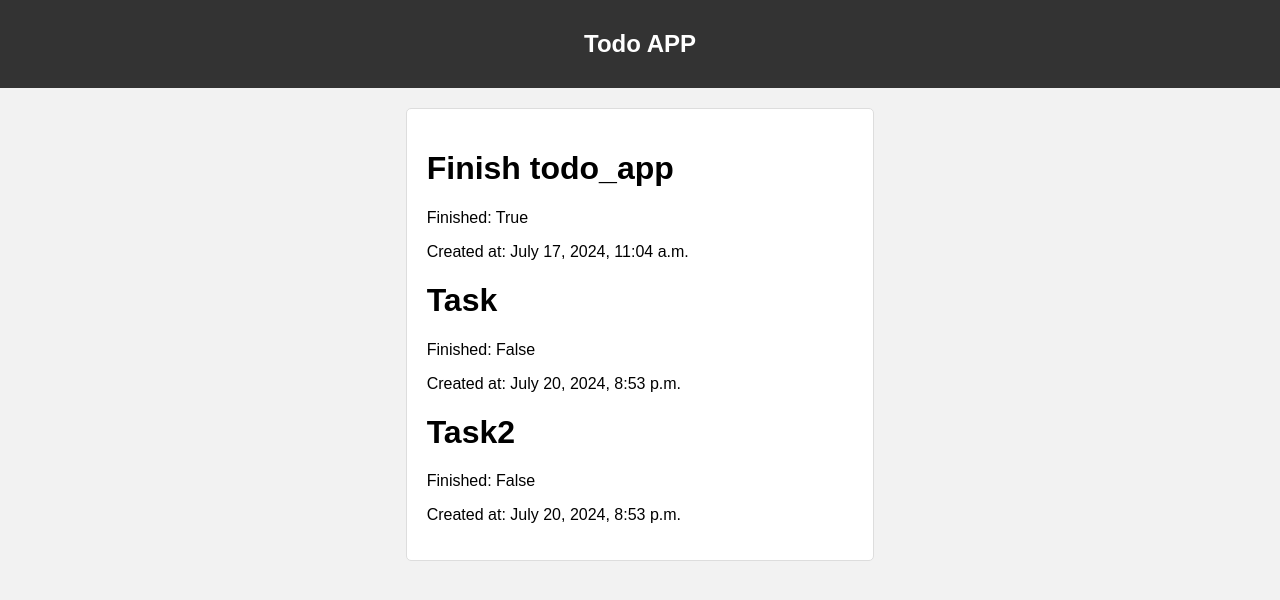
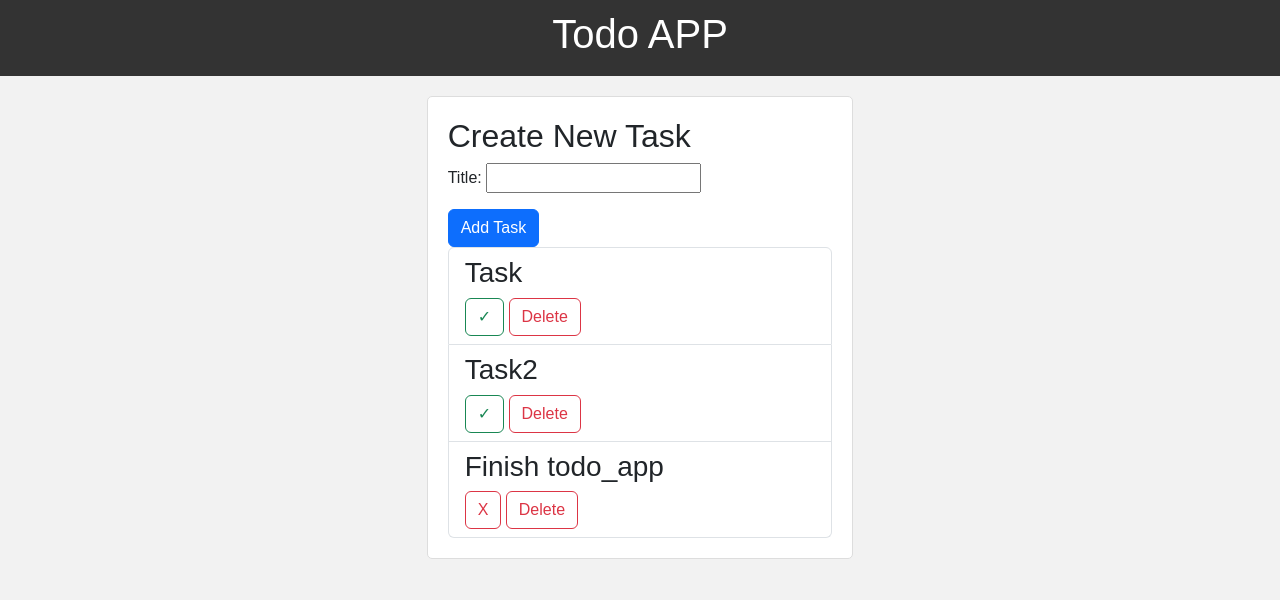
Before and after one commit to mvace/todo_app, a Django app: page / in a window 1280 px wide. Shown: the top 600 px of the page. Run offline with Django 5.2, Linux system fonts and the light colour scheme; data comes from the database, SQL or seed files in the repository; both versions use the stored data as it was after the commit.

Commit message:
TaskListCreate View added, TaskForm Created and form added to index page, delete and do/undo buttond added

```diff
--- /dev/null
+++ b/todo/forms.py
@@ -0,0 +1,8 @@
+from django import forms
+from .models import Task
+
+
+class TaskForm(forms.ModelForm):
+    class Meta:
+        model = Task
+        fields = ["title"]
--- a/todo/templates/todo/base.html
+++ b/todo/templates/todo/base.html
@@ -4,6 +4,7 @@
     <meta charset="UTF-8">
     <meta name="viewport" content="width=device-width, initial-scale=1.0">
     <title>Todo APP</title>
+    <link href="https://cdn.jsdelivr.net/npm/bootstrap@5.3.3/dist/css/bootstrap.min.css" rel="stylesheet" integrity="sha384-QWTKZyjpPEjISv5WaRU9OFeRpok6YctnYmDr5pNlyT2bRjXh0JMhjY6hW+ALEwIH" crossorigin="anonymous">
     <style>
         /* Set light grey background */
         body {
@@ -55,6 +56,6 @@
             {% endblock %}
         </div>
     </main>
-
+    <script src="https://cdn.jsdelivr.net/npm/bootstrap@5.3.3/dist/js/bootstrap.bundle.min.js" integrity="sha384-YvpcrYf0tY3lHB60NNkmXc5s9fDVZLESaAA55NDzOxhy9GkcIdslK1eN7N6jIeHz" crossorigin="anonymous"></script>
 </body>
 </html>
--- a/todo/templates/todo/task_list.html
+++ b/todo/templates/todo/task_list.html
@@ -1,9 +1,26 @@
 {% extends 'todo/base.html' %}
 
 {% block content %}
-{% for object in object_list %}
-<h1>{{ object.title }}</h1>
-<p>Finished: {{ object.finished }}</p>
-<p>Created at: {{ object.created_at }}</p>
+<h2>Create New Task</h2>
+<form method="post" class="form-inline">
+  {% csrf_token %}
+  {{ form.as_p }}
+  <button type="submit" class="btn btn-primary">Add Task</button>
+</form>
+
+<ul class="list-group task-list">
+  {% for object in tasks %}
+  <li class="list-group-item d-flex justify-content-between align-items-center">
+    <div class="task-content">
+      <h3>{{ object.title }}</h3>
+      {% if not object.finished %}
+        <a href="{% url 'todo:toggle-task-finished' object.id %}"><button type="button" class="btn btn-outline-success">✓</button></a>
+      {% else %}
+        <a href="{% url 'todo:toggle-task-finished' object.id %}"><button type="button" class="btn btn-outline-danger">X</button></a>
+      {% endif %}
+      <a href="{% url 'todo:task-delete' object.id %}"><button type="button" class="btn btn-outline-danger">Delete</button></a>
+    </div>
+  </li>
 {% endfor %}
+</ul>
 {% endblock %}
--- a/todo/urls.py
+++ b/todo/urls.py
@@ -1,11 +1,11 @@
 from django.urls import path
 
-from .views import TaskList, TaskDetail, TaskDelete
+from .views import TaskListCreate, TaskDelete, toggle_finished
 
 app_name = "todo"
 
 urlpatterns = [
-    path("", TaskList.as_view(), name="tasks"),
-    path("task/<int:pk>", TaskDetail.as_view(), name="task-detail"),
+    path("", TaskListCreate.as_view(), name="tasks"),
     path("task/delete/<int:pk>", TaskDelete.as_view(), name="task-delete"),
+    path("task/toggle/<int:pk>", toggle_finished, name="toggle-task-finished"),
 ]
--- a/todo/views.py
+++ b/todo/views.py
@@ -1,30 +1,43 @@
+from django.views import View
 from django.views.generic.list import ListView
 from django.views.generic.detail import DetailView
 from django.views.generic.edit import CreateView, UpdateView, DeleteView
 from django.urls import reverse_lazy
+from django.shortcuts import get_object_or_404, redirect, render
 from .models import Task
+from .forms import TaskForm
 
 
-class TaskList(ListView):
-    model = Task
+class TaskListCreate(View):
+    template_name = "todo/task_list.html"
 
+    def get(self, request):
+        tasks = Task.objects.all().order_by("finished", "created_at")
+        form = TaskForm()
+        return render(request, self.template_name, {"tasks": tasks, "form": form})
 
-class TaskDetail(DetailView):
-    model = Task
-
-
-class TaskCreate(CreateView):
-    model = Task
-    fields = ["title", "description", "complete"]
-    success_url = reverse_lazy("todo:tasks")
+    def post(self, request):
+        form = TaskForm(request.POST)
+        if form.is_valid():
+            form.save()
+            return redirect("todo:tasks")
+        tasks = Task.objects.all().order_by("finished", "created_at")
+        return render(request, self.template_name, {"tasks": tasks, "form": form})
 
 
 class TaskUpdate(UpdateView):
     model = Task
     fields = ["title", "description", "complete"]
-    success_url = reverse_lazy("todo:tasks")
+    success_url = reverse_lazy("todo:task-detail")
 
 
 class TaskDelete(DeleteView):
     model = Task
     success_url = reverse_lazy("todo:tasks")
+
+
+def toggle_finished(request, pk):
+    task = get_object_or_404(Task, pk=pk)
+    task.finished = not task.finished
+    task.save()
+    return redirect("todo:tasks")
```
Also changed, not shown: db.sqlite3.
